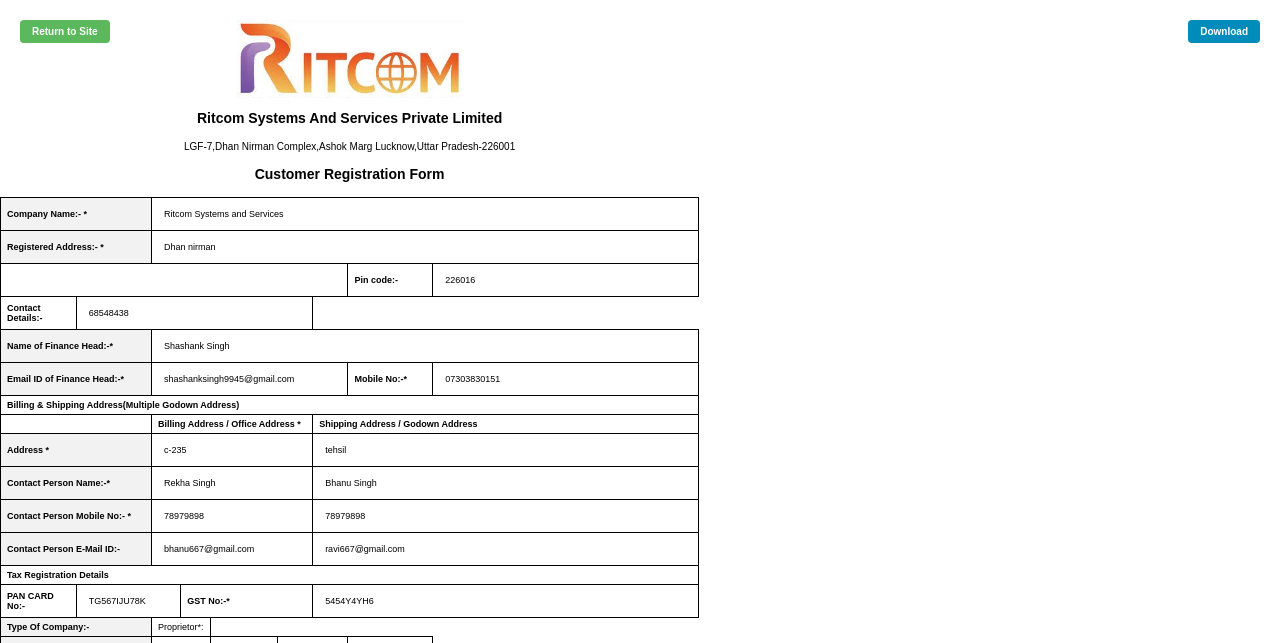
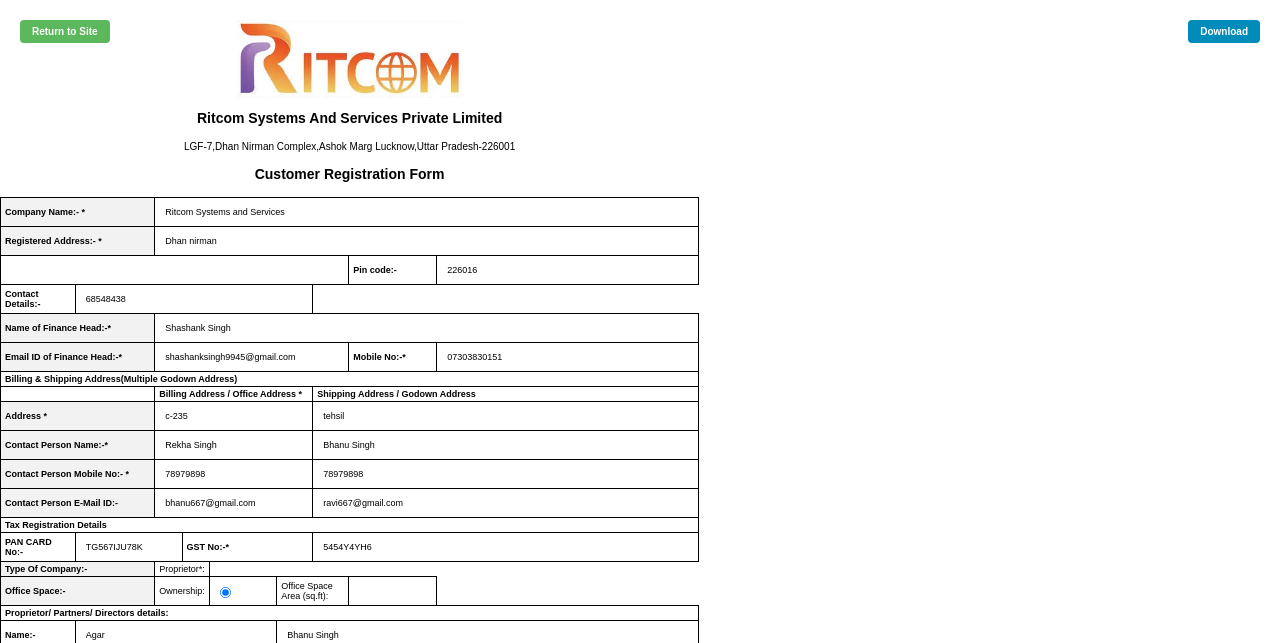
Before and after one commit to Shashan223/form, a Django app: page /customer/1/ in a window 1280 px wide. Shown: the top 643 px of the page. Run offline with Django 5.2, Linux system fonts and the light colour scheme; data comes from the database, SQL or seed files in the repository.

Commit message:
Your commit message here

```diff
--- a/templates/customTemp/customer_detail.html
+++ b/templates/customTemp/customer_detail.html
@@ -63,7 +63,7 @@
 
         th, td {
             border: 1px solid #000;
-            padding: 4px 6px; /* reduced padding */
+            padding: 2px 4px; /* reduced padding */
             text-align: left;
             vertical-align: middle;
         }
```
